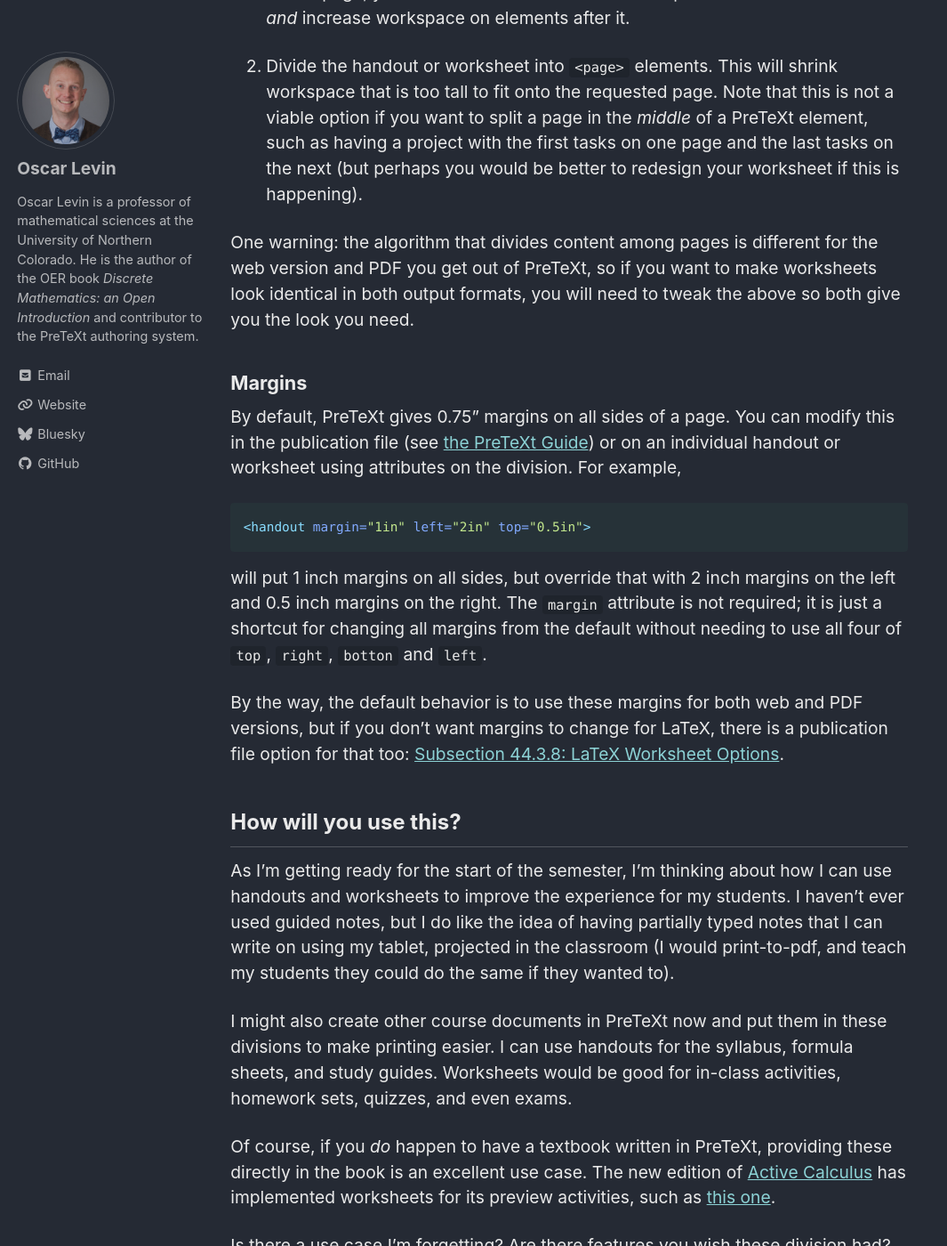
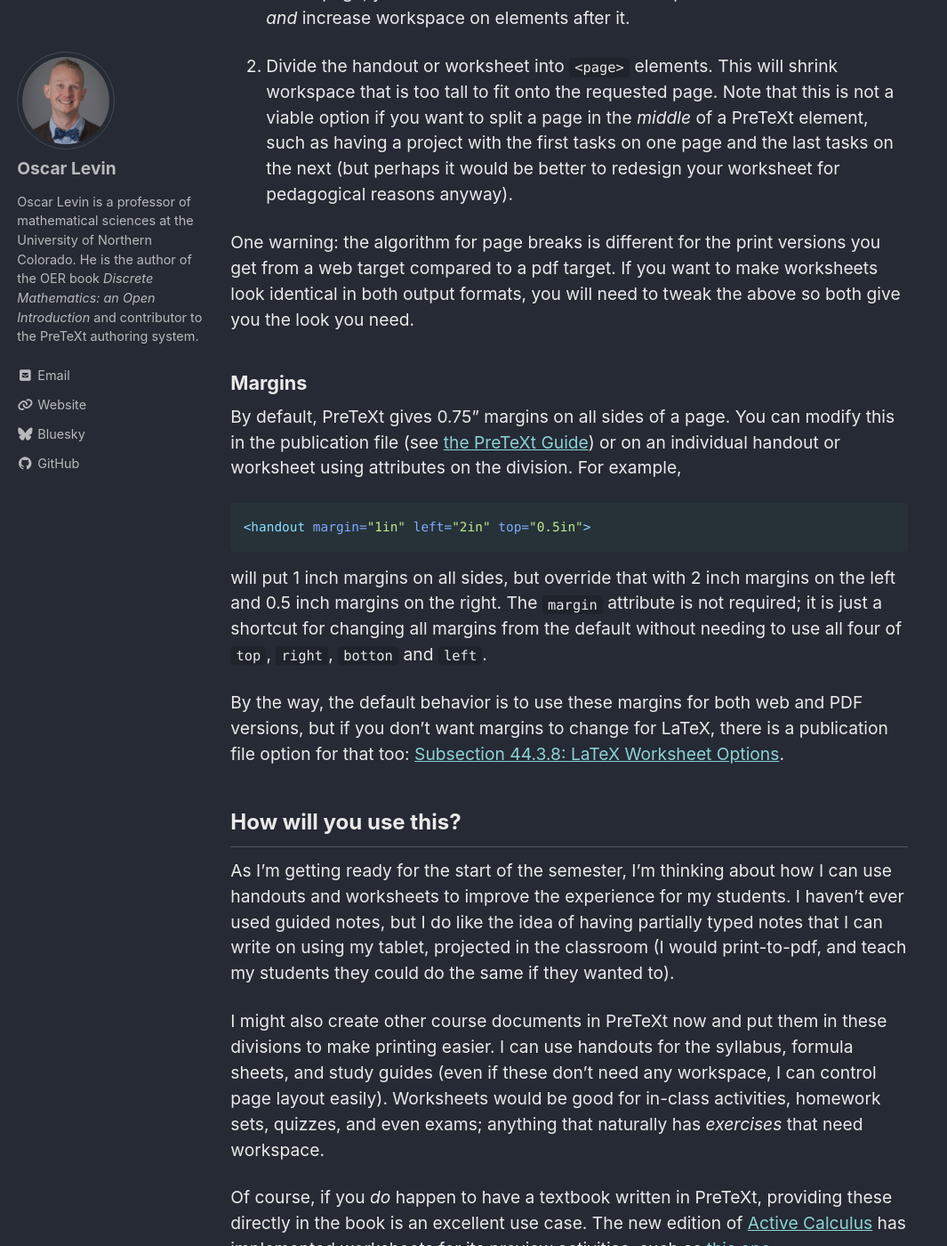
Before and after one commit to mathtechorg/mathtechorg.github.io, a Jekyll site: the page built from _posts/2025-08-17-handouts-and-worksheets.md, in a window 1280 px wide and 1400 px high, scrolled down 3544 px. Shown: the whole window at 89% size, without its empty margins (0-1065 px from the left). Built offline with Jekyll 4.4.1, drawn with Linux system fonts in a browser that asks for light colours; cached includes are drawn as plain includes; comment, search, counter and statistics services are not loaded; some of the changed text lies outside the part shown.

Commit message:
Implement Chrissy's suggestions

```diff
--- a/_posts/2025-08-17-handouts-and-worksheets.md
+++ b/_posts/2025-08-17-handouts-and-worksheets.md
@@ -65,9 +65,9 @@ If a handout or worksheet contains more content than will fit on a page, the pri
 
 1. Modify the amount of workspace on your elements to fill up the pages as desired.  This is where the "highlight workspace" feature is very helpful.  Try to get the green bars to match up with the rendered workspace for the page fitting you want.  If you have an element that you want to bring back to an earlier page, you will want to both decrease workspace on elements before it *and* increase workspace on elements after it.
 
-2. Divide the handout or worksheet into `<page>` elements.  This will shrink workspace that is too tall to fit onto the requested page.  Note that this is not a viable option if you want to split a page in the *middle* of a PreTeXt element, such as having a project with the first tasks on one page and the last tasks on the next (but perhaps you would be better to redesign your worksheet if this is happening).
+2. Divide the handout or worksheet into `<page>` elements.  This will shrink workspace that is too tall to fit onto the requested page.  Note that this is not a viable option if you want to split a page in the *middle* of a PreTeXt element, such as having a project with the first tasks on one page and the last tasks on the next (but perhaps it would be better to redesign your worksheet for pedagogical reasons anyway).
 
-One warning: the algorithm that divides content among pages is different for the web version and PDF you get out of PreTeXt, so if you want to make worksheets look identical in both output formats, you will need to tweak the above so both give you the look you need.
+One warning: the algorithm for page breaks is different for the print versions you get from a web target compared to a pdf target. If you want to make worksheets look identical in both output formats, you will need to tweak the above so both give you the look you need.
 
 ### Margins
 
@@ -84,7 +84,7 @@ By the way, the default behavior is to use these margins for both web and PDF ve
 
 As I'm getting ready for the start of the semester, I'm thinking about how I can use handouts and worksheets to improve the experience for my students.  I haven't ever used guided notes, but I do like the idea of having partially typed notes that I can write on using my tablet, projected in the classroom (I would print-to-pdf, and teach my students they could do the same if they wanted to).
 
-I might also create other course documents in PreTeXt now and put them in these divisions to make printing easier. I can use handouts for the syllabus, formula sheets, and study guides.  Worksheets would be good for in-class activities, homework sets, quizzes, and even exams.
+I might also create other course documents in PreTeXt now and put them in these divisions to make printing easier. I can use handouts for the syllabus, formula sheets, and study guides (even if these don't need any workspace, I can control page layout easily).  Worksheets would be good for in-class activities, homework sets, quizzes, and even exams; anything that naturally has *exercises* that need workspace.
 
 Of course, if you *do* happen to have a textbook written in PreTeXt, providing these directly in the book is an excellent use case.  The new edition of [Active Calculus](https://activecalculus.org/) has implemented worksheets for its preview activities, such as [this one](https://activecalculus.org/single2e/sec-1-3-derivative-pt.html#ws-PA-1-3).
 
```
Also changed, not shown: other parts of _posts/2025-08-17-handouts-and-worksheets.md (+3 -3 lines).
